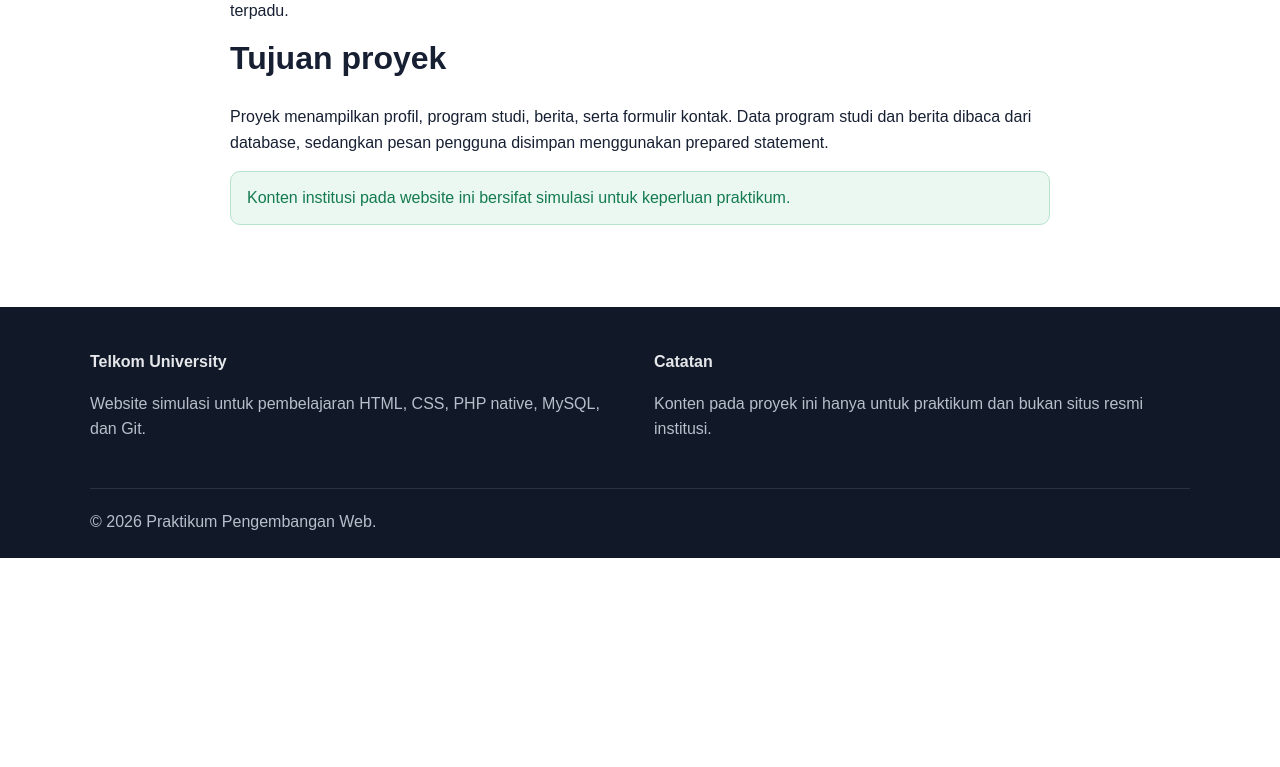
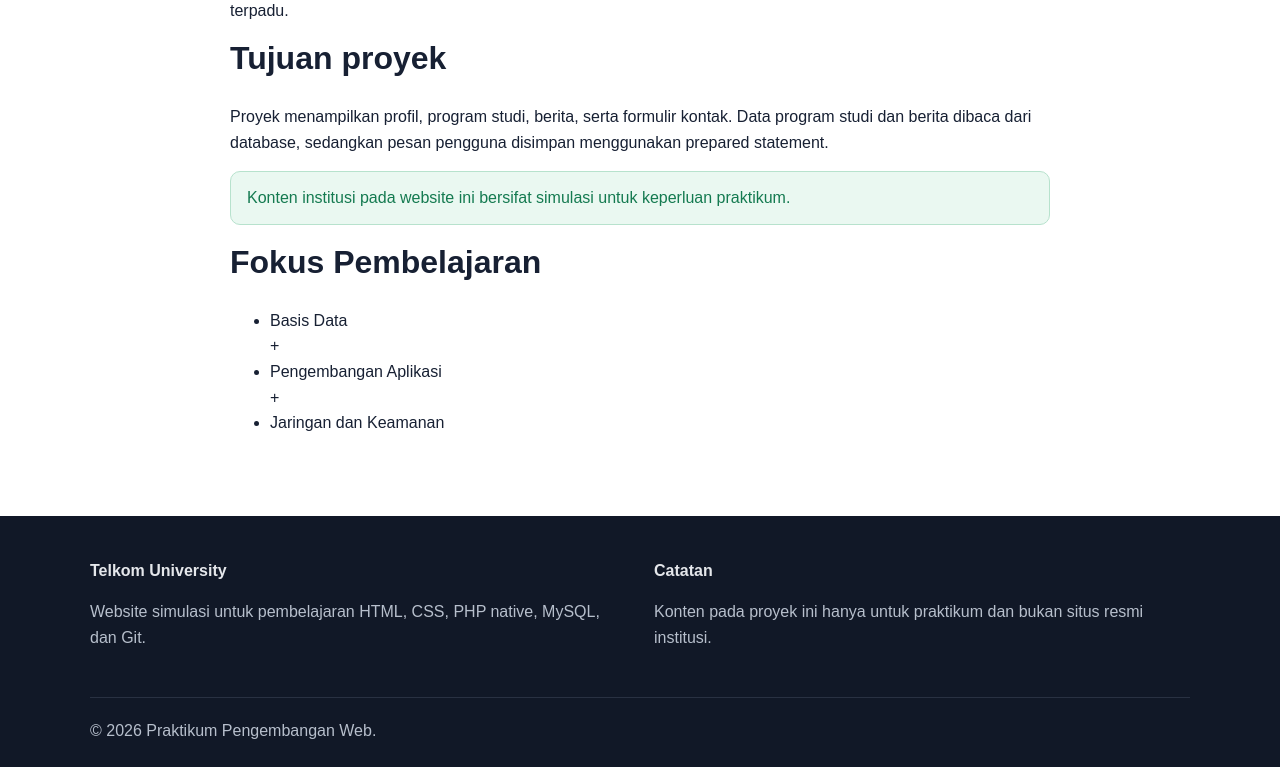
Before and after one commit to azzahraasmarani22-boop/telkom-company-profile-109062500116, a PHP site: page /profile.php in a window 1280 px wide. Shown: the part 517-1284 px from the top of the page. Before the commit the page ends 1075 px from the top, so only its background shows below. Run offline with PHP 8.4, Linux system fonts and the light colour scheme.

Commit message:
feat: tambahkan informasi fokus pembelajaran

```diff
--- a/profile.php
+++ b/profile.php
@@ -12,6 +12,13 @@ require 'includes/header.php';
         <h2>Tujuan proyek</h2>
         <p>Proyek menampilkan profil, program studi, berita, serta formulir kontak. Data program studi dan berita dibaca dari database, sedangkan pesan pengguna disimpan menggunakan prepared statement.</p>
         <div class="alert alert-success">Konten institusi pada website ini bersifat simulasi untuk keperluan praktikum.</div>
+        <h2>Fokus Pembelajaran</h2>
+        <ul>
+            <li>Basis Data</li>
++           <li>Pengembangan Aplikasi</li>
++           <li>Jaringan dan Keamanan</li>
+        <ul>
     </div>
 </section>
+
 <?php require 'includes/footer.php'; ?>
```
